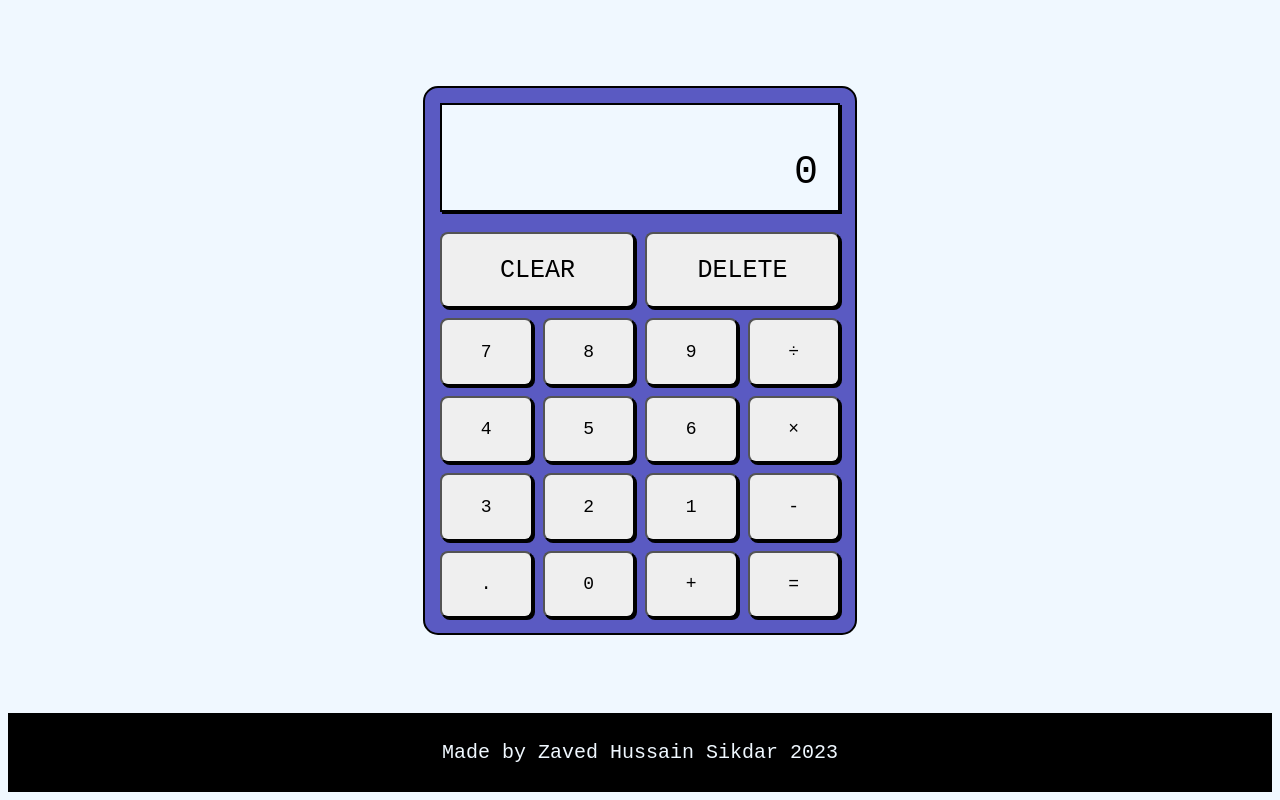
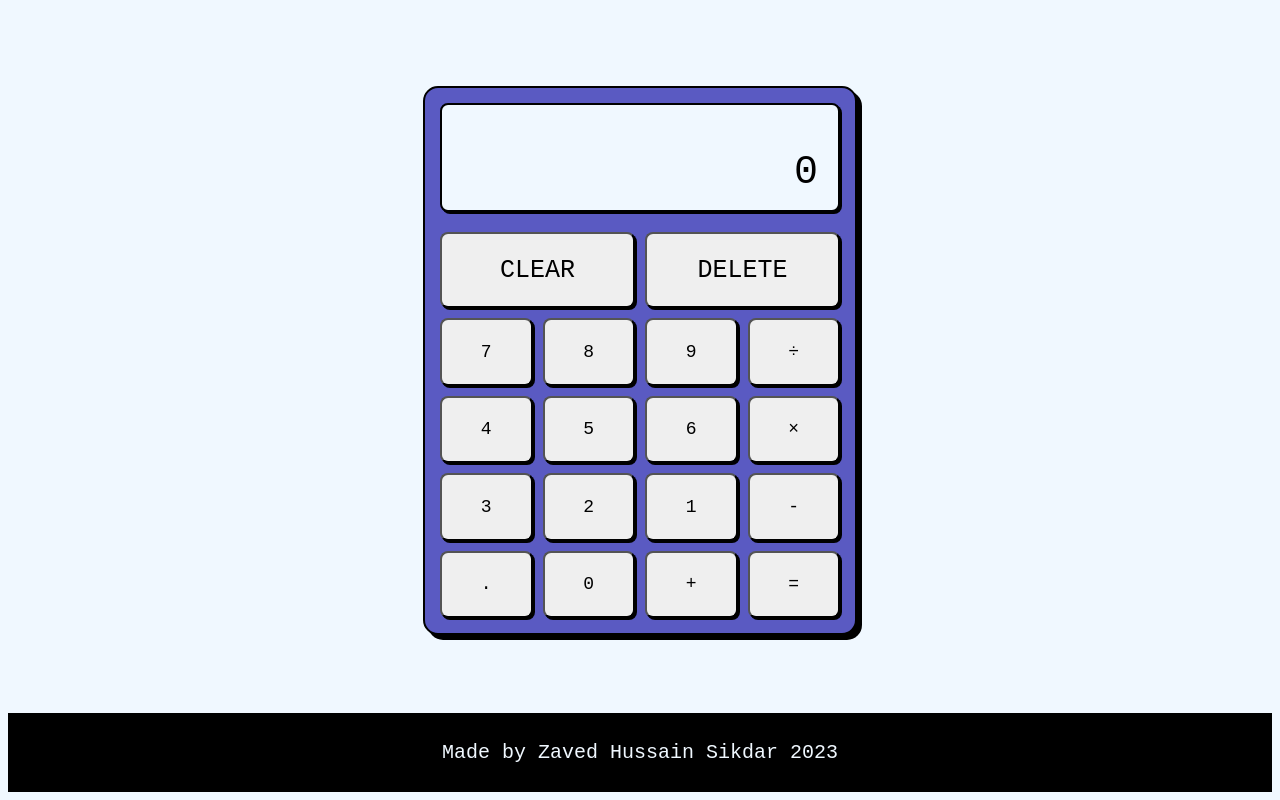
Before and after one commit to zavedhussain/CalculatorJS, a plain HTML site: page index.html in a window 1280 px wide. Drawn offline with Linux system fonts and the light colour scheme.

Commit message:
Some css fixes

```diff
--- a/styles.css
+++ b/styles.css
@@ -33,12 +33,14 @@ main {
   width: 400px;
   border: 2px solid black;
   border-radius: 15px;
+  box-shadow: 5px 5px;
 }
 .screen {
   background-color: var(--default);
   border: 2px solid black;
   margin-bottom: 20px;
   padding: 10px 20px;
+  border-radius: 8px;
   box-shadow: 2px 2px;
 }
 .screen-last {
```
